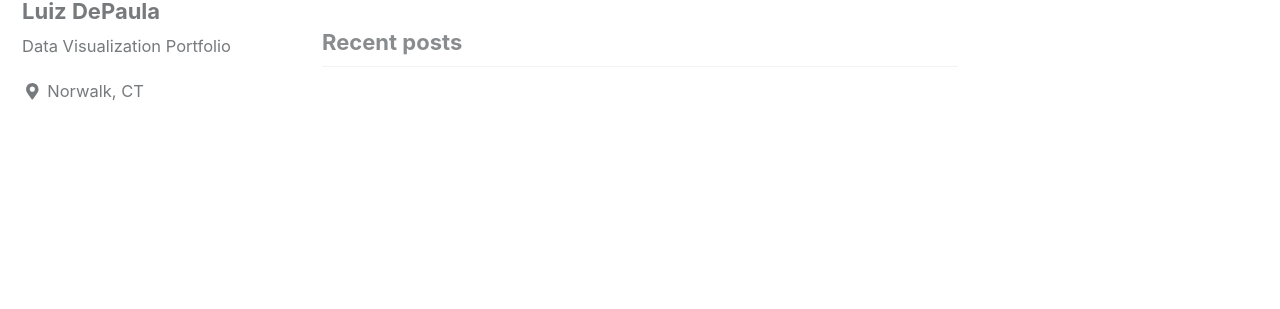
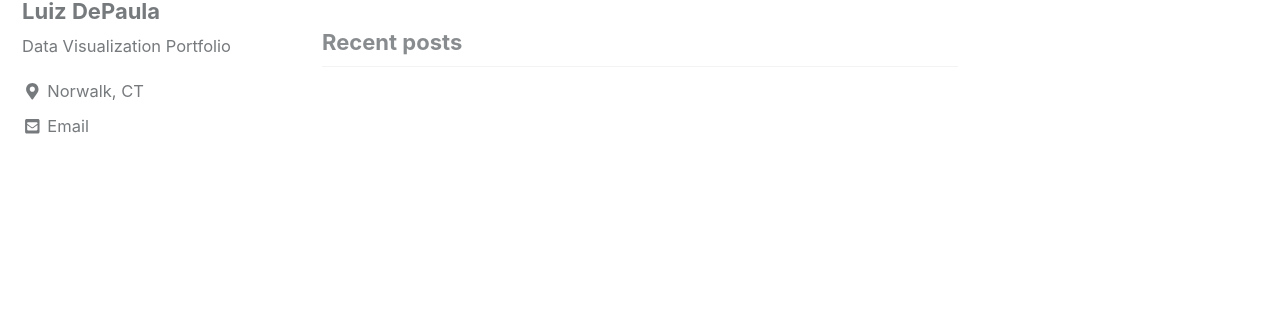
Before and after one commit to luizcdepaula/luizcdepaula.github.io, a Jekyll site: the page built from index.html, in a window 1280 px wide. Shown: the part 113-422 px from the top of the page. Built offline with Jekyll 4.4.1, drawn with Linux system fonts in a browser that asks for light colours; cached includes are drawn as plain includes; nearby versions of some CDN libraries; the list of posts is cut into pages by our own code.

Commit message:
new github site

```diff
--- a/_config.yml
+++ b/_config.yml
@@ -110,7 +110,7 @@ author:
   avatar           : # path of avatar image, e.g. "/assets/images/bio-photo.jpg"
   bio              : "Data Visualization Portfolio"
   location         : "Norwalk, CT"
-  email            : # "depaulasap@gmail.com"
+  email            : "depaulasap@gmail.com"
   links:
     - label: "Email"
       icon: "fas fa-fw fa-envelope-square"
```
